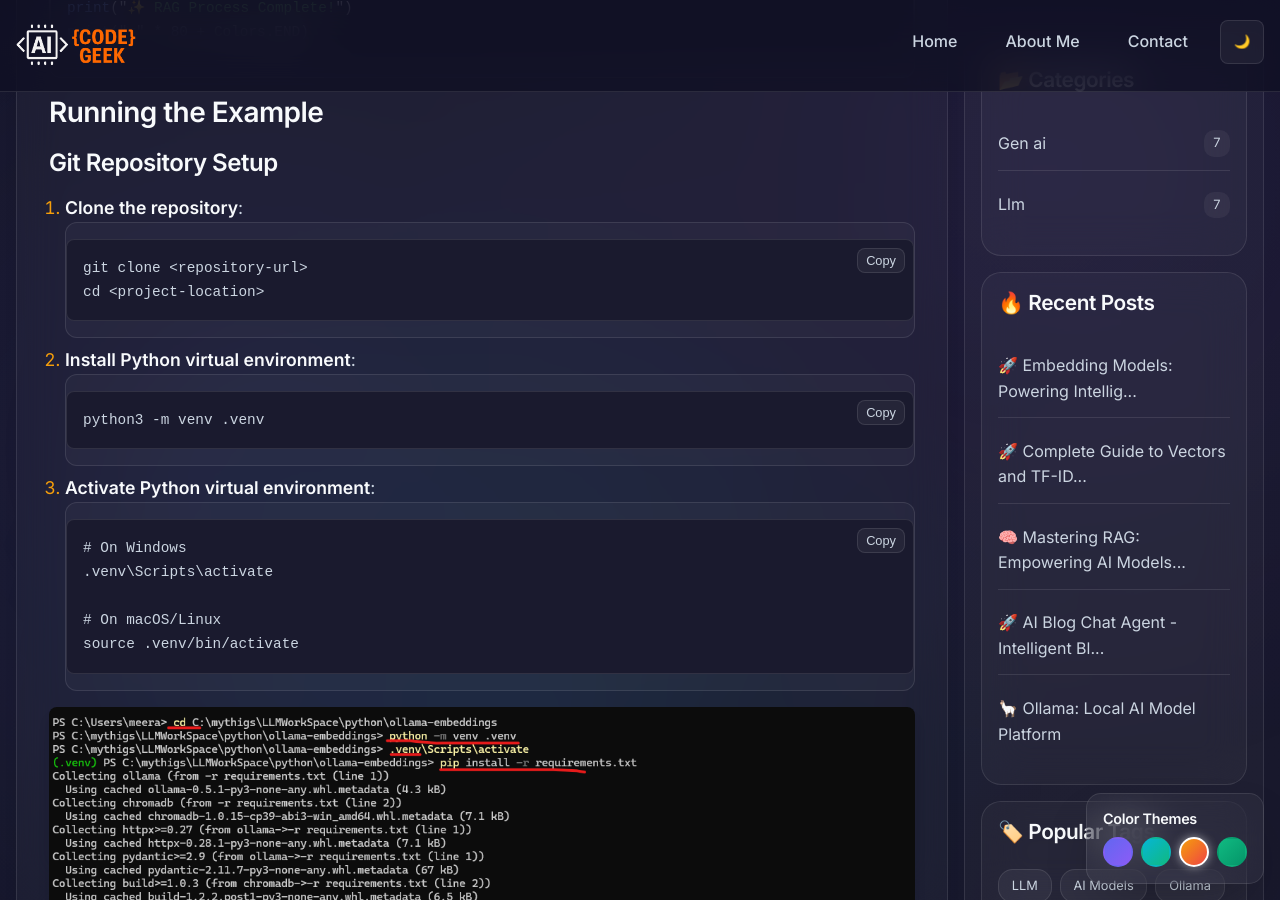
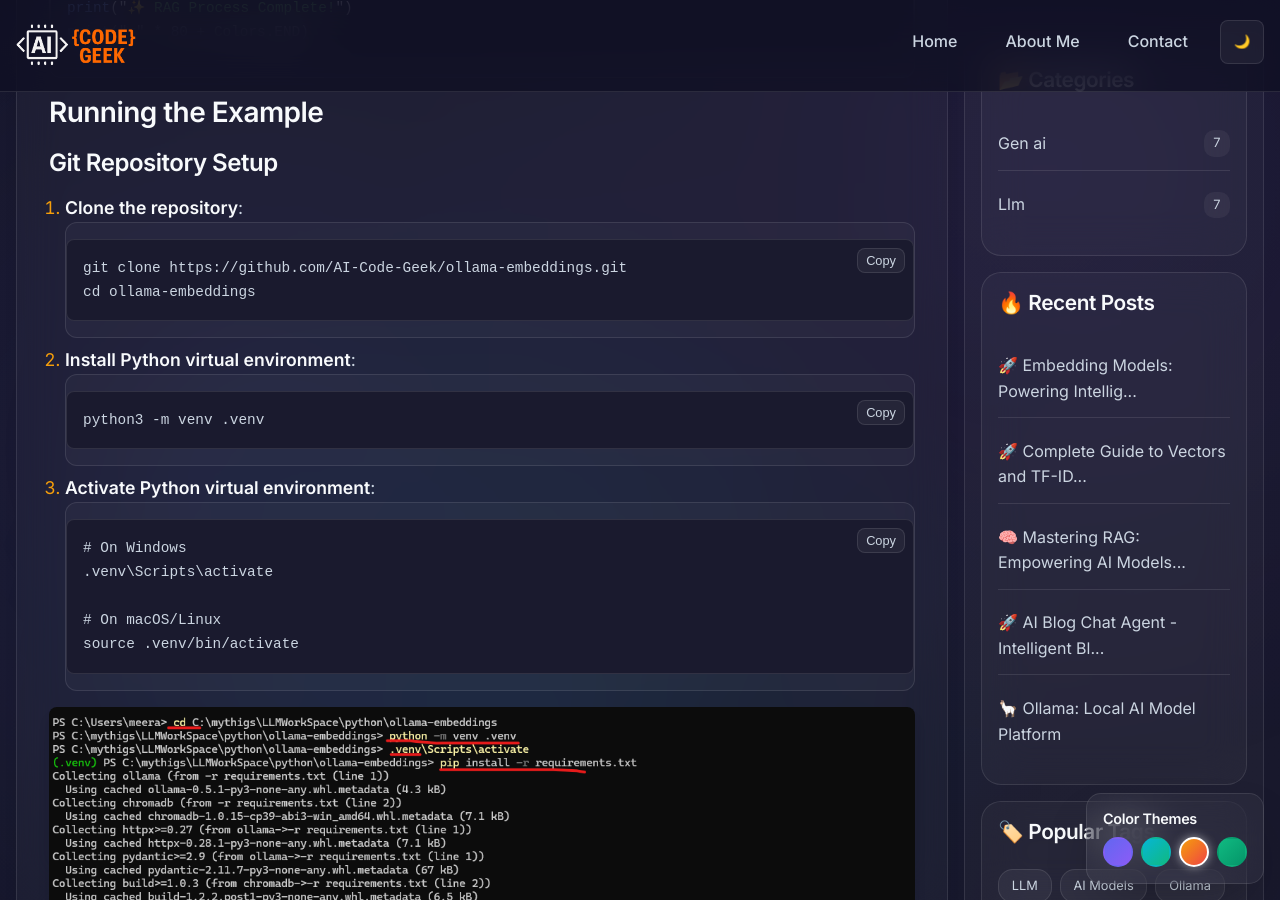
Before and after one commit to AI-Code-Geek/ai-code-geek.github.io, a Jekyll site: the page built from _posts/2025-07-09-Embedding-Models-Powering-Intelligent-RAG-Systems-with-Vector-Generation.md, in a window 1280 px wide and 900 px high, scrolled down 10013 px. Built offline with Jekyll 4.4.1, drawn with Linux system fonts in a browser that asks for light colours.

Commit message:
Embedding Models: Powering Intelligent RAG Systems with Vector Generation

````diff
--- a/_posts/2025-07-09-Embedding-Models-Powering-Intelligent-RAG-Systems-with-Vector-Generation.md
+++ b/_posts/2025-07-09-Embedding-Models-Powering-Intelligent-RAG-Systems-with-Vector-Generation.md
@@ -342,8 +342,8 @@ print("=" * 80 + Colors.END)
 
 1. **Clone the repository**:
    ```bash
-   git clone <repository-url>
-   cd <project-location>
+   git clone https://github.com/AI-Code-Geek/ollama-embeddings.git
+   cd ollama-embeddings
    ```
 
 2. **Install Python virtual environment**:
````
